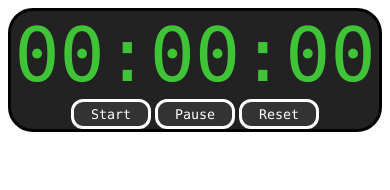
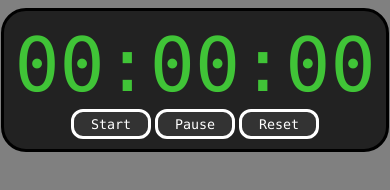
Before and after one commit to StephenRivero/stopwatch_project, a plain HTML site: page index.html in a window 390 px wide. Drawn offline with Linux system fonts and the light colour scheme.

Commit message:
Add Responsive Settings & BG color

```diff
--- a/style.css
+++ b/style.css
@@ -1,3 +1,27 @@
+body {
+    display: flex;
+    justify-content: center;
+    align-items: flex-start;
+    height: 100vh;
+    background-color: grey;
+}
+
+#time-container {
+    max-width: 400px;
+    text-align: center;
+    border: 3px solid;
+    border-radius: 25px;
+    background-color: #222222;
+    padding: 10px;
+
+}
+
+#time-display {
+    font-size: 75px;
+    color:#40c437;
+    font-family: consolas, monospace;
+}
+
 .timer-btn {
     width: 80px;
     height: 30px;
@@ -8,16 +32,3 @@
     cursor: pointer;
     font-family: consolas, monospace;
 }
-
-#time-display {
-    font-size: 75px;
-    color:#40c437;
-    font-family: consolas, monospace;
-}
-
-#time-container {
-    text-align: center;
-    border: 3px solid;
-    border-radius: 25px;
-    background-color: #222222;
-}
```
